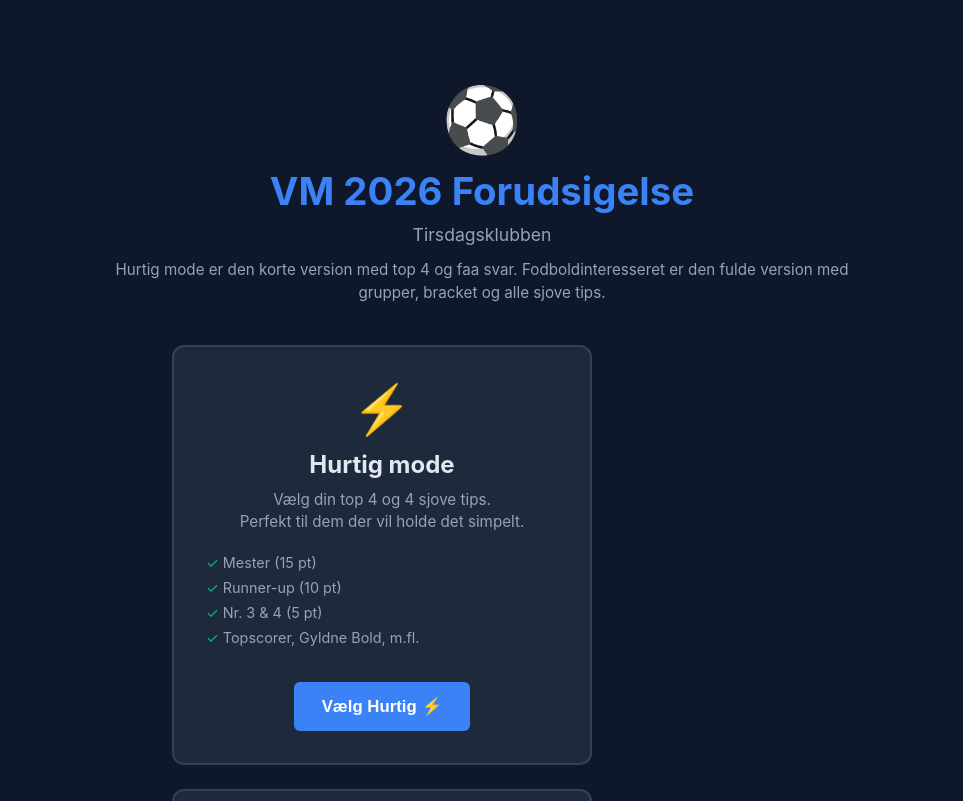
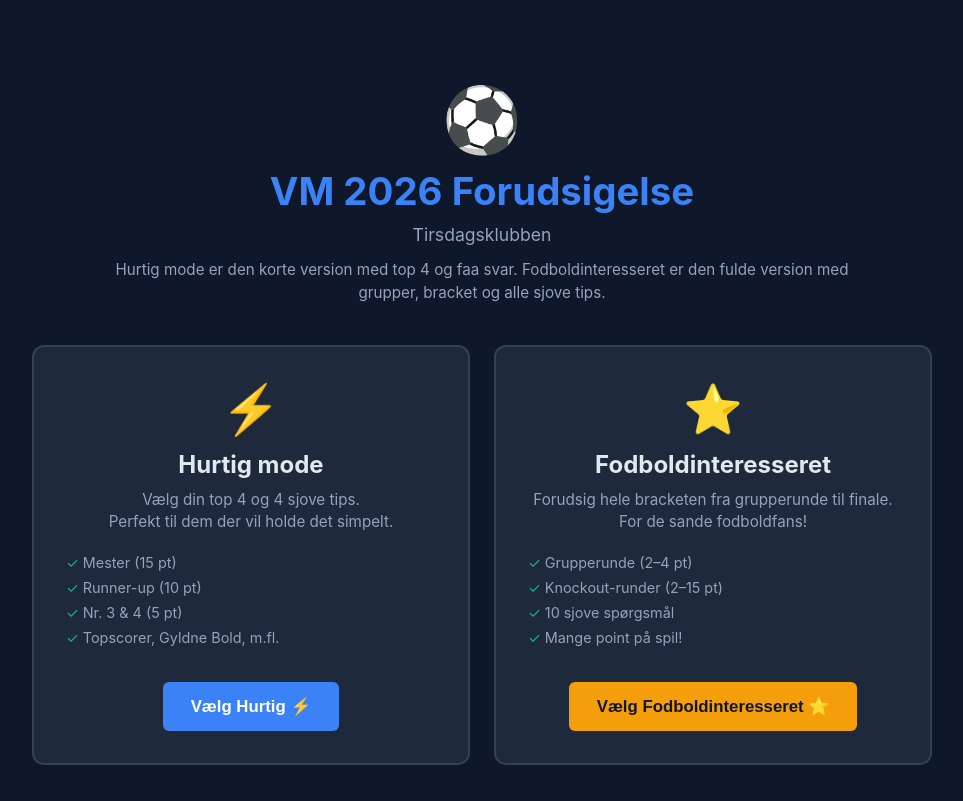
Before and after one commit to bhansendk/world-cup-predictor-2026, a React (Vite) app: page / in a window 1280 px wide. Shown: the top 801 px of the page, without its empty margins (158-1121 px from the left). Built offline with nearby package versions, Linux system fonts and the light colour scheme; no server answers; some icons are missing.

Commit message:
Add files via upload

```diff
--- a/src/styles/app.css
+++ b/src/styles/app.css
@@ -127,8 +127,8 @@ a.lb-name-link:hover{color:#3b82f6}
 .mode-hero h1 { font-size: 2.4em; color: #3b82f6; }
 .mode-hero p { color: #94a3b8; font-size: 1.1em; }
 .mode-compare { max-width: 760px; margin: 14px auto 0; font-size: .95em !important; line-height: 1.5; }
-.mode-cards { display: flex; justify-content: center; gap: 24px; flex-wrap: wrap; }
-.mode-card { background: #1e293b; border: 2px solid #334155; border-radius: 12px; padding: 32px; cursor: pointer; transition: all .2s; text-align: center; width: 420px; max-width: 100%; }
+.mode-cards { display: grid; grid-template-columns: repeat(2, minmax(0, 1fr)); gap: 24px; max-width: 980px; margin: 0 auto; }
+.mode-card { background: #1e293b; border: 2px solid #334155; border-radius: 12px; padding: 32px; cursor: pointer; transition: all .2s; text-align: center; width: 100%; }
 .mode-card:hover { transform: translateY(-4px); box-shadow: 0 8px 24px rgba(0,0,0,.4); }
 .mode-card-simple:hover { border-color: #3b82f6; }
 .mode-card-advanced:hover { border-color: #fbbf24; }
```
